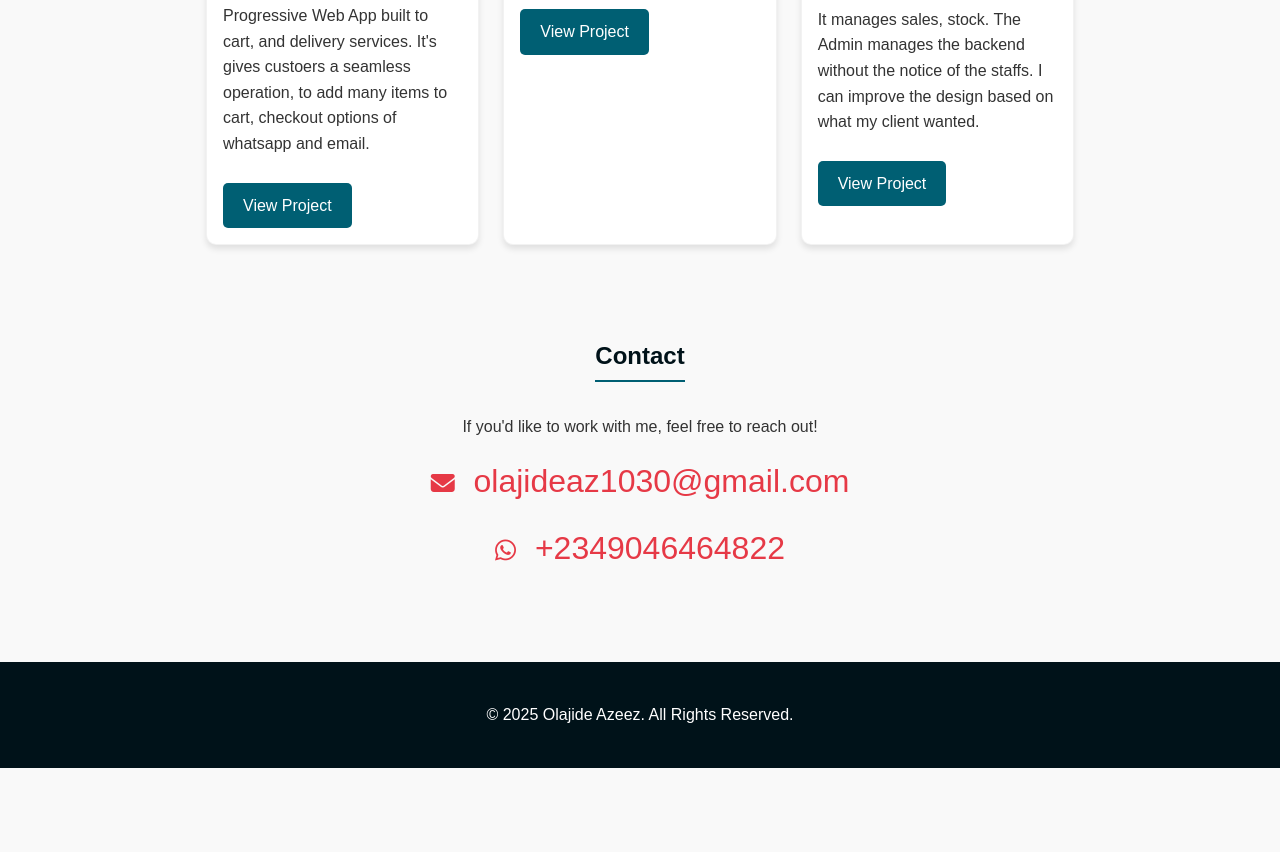
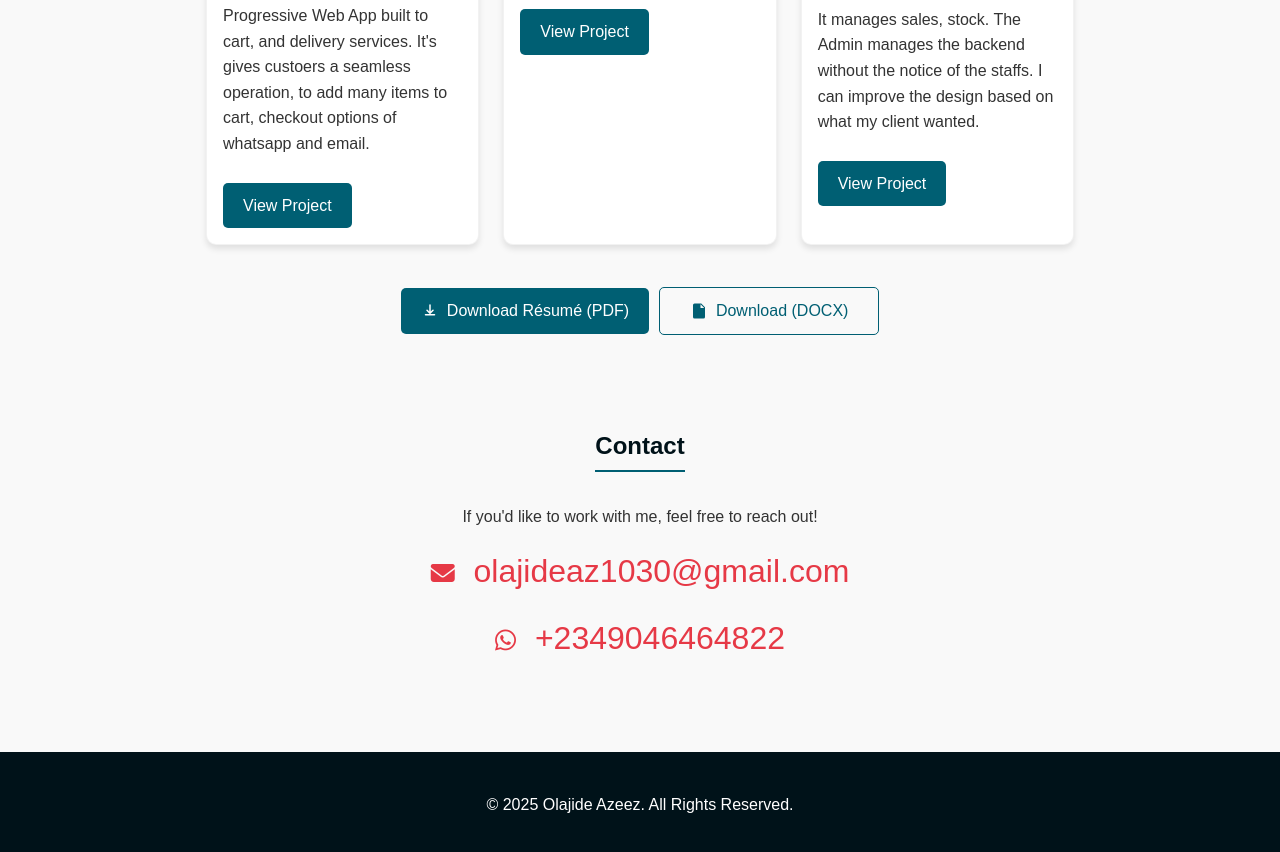
Before and after one commit to slide-t/Olajide-azeezportfolio, a plain HTML site: page index.html in a window 1280 px wide. Shown: the part 1199-2051 px from the top of the page. Before the commit the page ends 1967 px from the top, so only its background shows below. Drawn offline with Linux system fonts and the light colour scheme.

Commit message:
Update index.html

```diff
--- a/index.html
+++ b/index.html
@@ -240,7 +240,53 @@ footer { text-align: center; padding: 1.5rem; background: var(--header-bg); colo
   </section>
   <!-- Font Awesome CDN (latest version) -->
 <link rel="stylesheet" href="https://cdnjs.cloudflare.com/ajax/libs/font-awesome/6.5.1/css/all.min.css">
+<!-- ==== Resume Download (paste anywhere on your portfolio page) ==== -->
+<div class="btn-row" id="resume-download">
+  <a class="btn"
+     href="https://raw.githubusercontent.com/slide-t/Olajide-azeezportfolio/main/Resume/Olajide_Azeez_Resume.pdf"
+     download="Olajide_Azeez_Resume.pdf">
+    <!-- Inline download icon (theme-aware) -->
+    <svg aria-hidden="true" viewBox="0 0 24 24" width="18" height="18" style="margin-right:8px">
+      <path fill="currentColor" d="M12 3a1 1 0 0 1 1 1v8.59l2.3-2.3a1 1 0 1 1 1.4 1.42l-4 4a1 1 0 0 1-1.4 0l-4-4a1 1 0 0 1 1.4-1.42L11 12.59V4a1 1 0 0 1 1-1z"/>
+      <path fill="currentColor" d="M5 17a1 1 0 0 1 1-1h12a1 1 0 1 1 0 2H6a1 1 0 0 1-1-1z"/>
+    </svg>
+    Download Résumé (PDF)
+  </a>
 
+  <a class="btn btn-outline"
+     href="https://raw.githubusercontent.com/slide-t/Olajide-azeezportfolio/main/Resume/Olajide_Azeez_Resume.docx"
+     download="Olajide_Azeez_Resume.docx">
+    <svg aria-hidden="true" viewBox="0 0 24 24" width="18" height="18" style="margin-right:8px">
+      <path fill="currentColor" d="M6 2h9l5 5v13a2 2 0 0 1-2 2H6a2 2 0 0 1-2-2V4a2 2 0 0 1 2-2zM14 3v5h5"/>
+      <path fill="currentColor" d="M8 13h1.3l1 3.2h.1L11.6 13H13l-1.8 5H9.6L8.9 15h-.1l-.7 3H7L5.2 13h1.4l.8 3h.1l.6-3z"/>
+    </svg>
+    Download (DOCX)
+  </a>
+</div>
+
+<!-- Theme-aware helpers (uses your existing CSS variables) -->
+<style>
+  .btn-row{
+    display:flex; gap:10px; flex-wrap:wrap; align-items:center; justify-content:center;
+    margin: 1rem 0;
+  }
+  /* Uses your existing .btn base; adding an outline variant that respects themes */
+  .btn.btn-outline{
+    background: transparent;
+    color: var(--primary);
+    border: 1.5px solid var(--primary);
+  }
+  .btn.btn-outline:hover{
+    background: var(--primary);
+    color: #fff;
+  }
+
+  /* Make the buttons comfy on small screens */
+  .btn-row .btn{
+    display:inline-flex; align-items:center; justify-content:center;
+    min-width: 220px; text-align:center;
+  }
+</style>
 <style>
   #contact {
     text-align: center;
```
